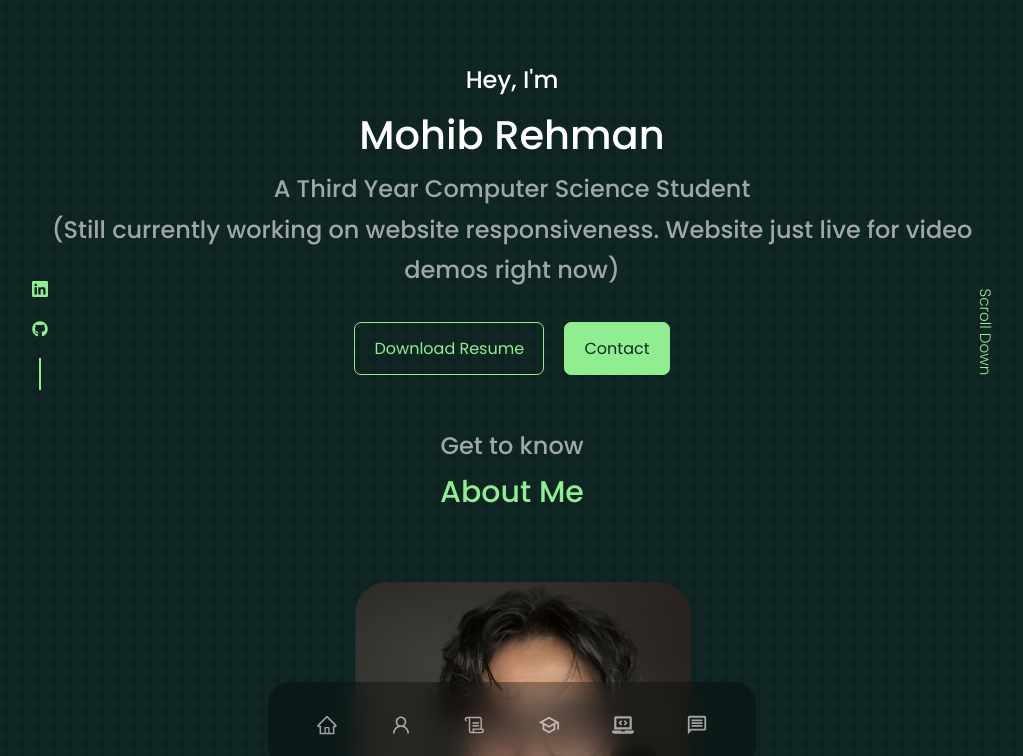
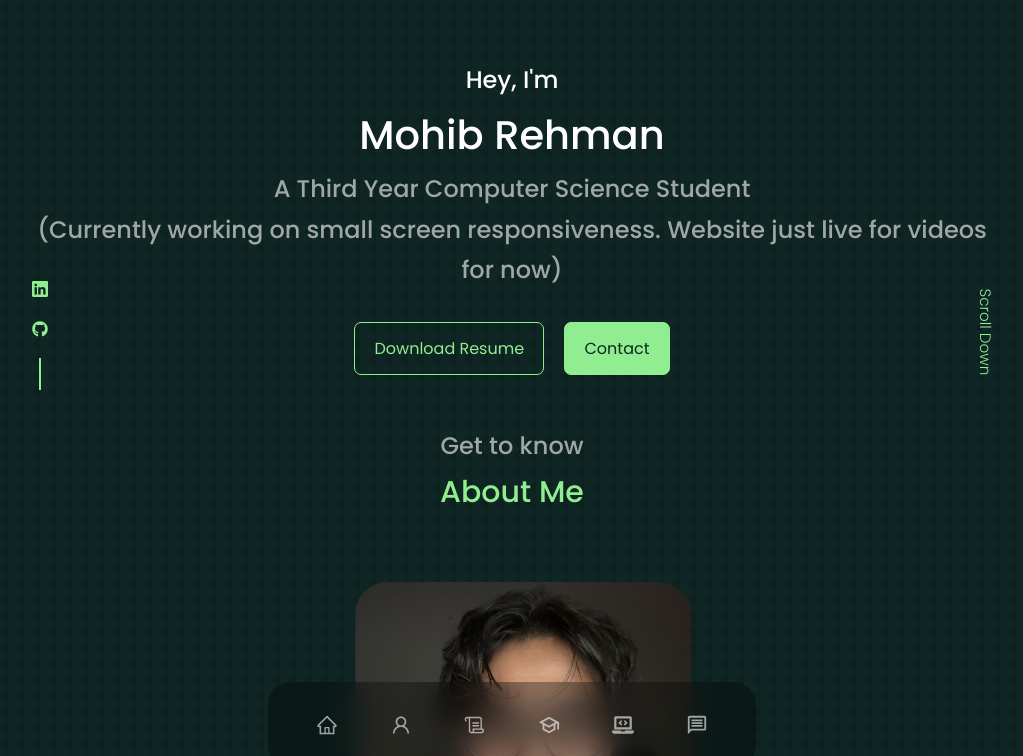
Before and after one commit to ImJehtts/Mohib-Website, a React (Create React App) app in the folder frontend/: page / in a window 1280 px wide. Shown: the top 756 px of the page, without its empty margins (128-1151 px from the left). Built offline with nearby package versions, Linux system fonts and the light colour scheme.

Commit message:
Update Header.js

```diff
--- a/frontend/src/components/Header/Header.js
+++ b/frontend/src/components/Header/Header.js
@@ -11,7 +11,7 @@ const Header = () => {
         <h5>Hey, I'm</h5>
         <h1>Mohib Rehman</h1>
         <h5 className='text-light'>A Third Year Computer Science Student</h5>
-        <h5 className='text-light'>(Still currently working on website responsiveness. Website just live for video demos right now)</h5>
+        <h5 className='text-light'>(Currently working on small screen responsiveness. Website just live for videos for now)</h5>
         <CTA/>
         <HeaderSocials/>
 
```
